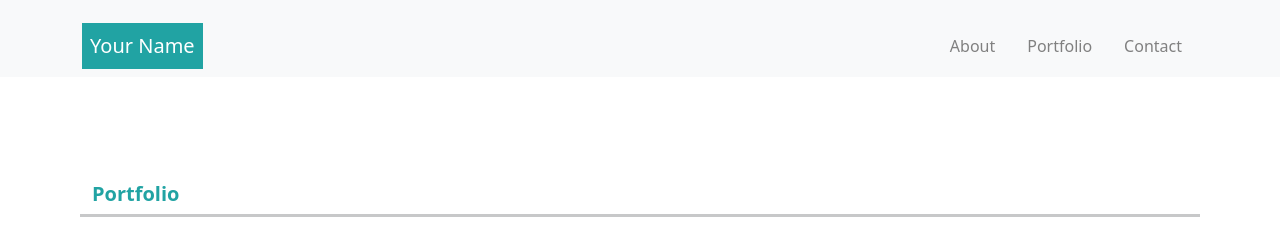
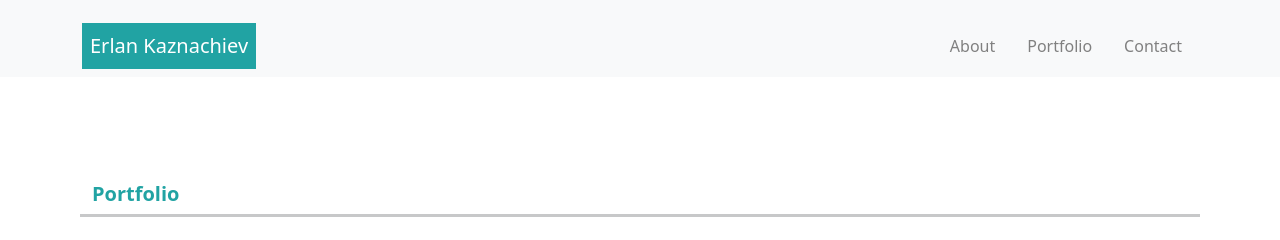
Before and after one commit to ekaz85/Bootstrap-Portfolio, a plain HTML site: page portfolio.html in a window 1280 px wide. Shown: the top 240 px of the page. Drawn offline with nearby package versions, Linux system fonts and the light colour scheme.

Commit message:
Update portfolio.html

```diff
--- a/portfolio.html
+++ b/portfolio.html
@@ -14,7 +14,7 @@
 <body id="body">
     <nav class="navbar navbar-expand-lg navbar-light bg-light">
         <div class="container" id="container">
-            <a class="navbar-brand nav-color" href="#">Your Name</a>
+            <a class="navbar-brand nav-color" href="#">Erlan Kaznachiev</a>
             <ul class="nav">
                 <li class="nav-item">
                     <a class="nav-link" aria-current="page" href="index.html">About</a>
```
